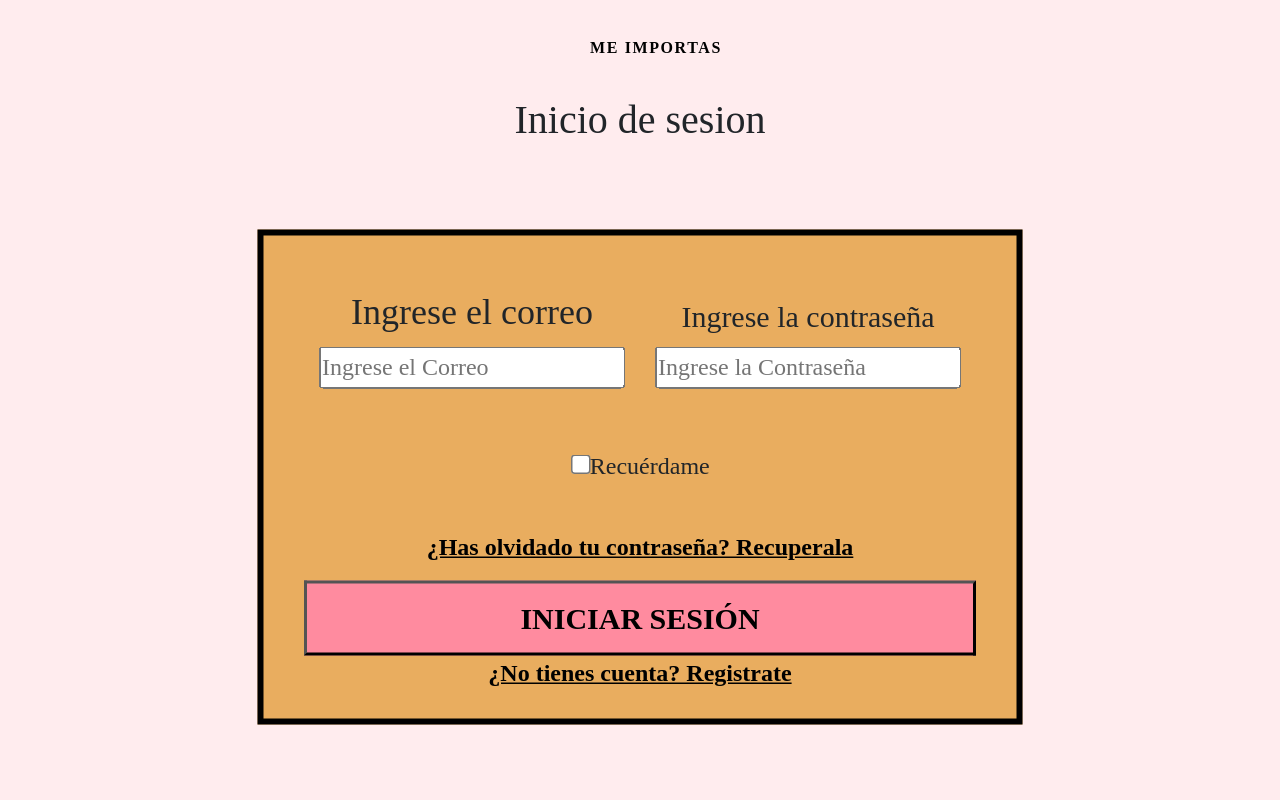
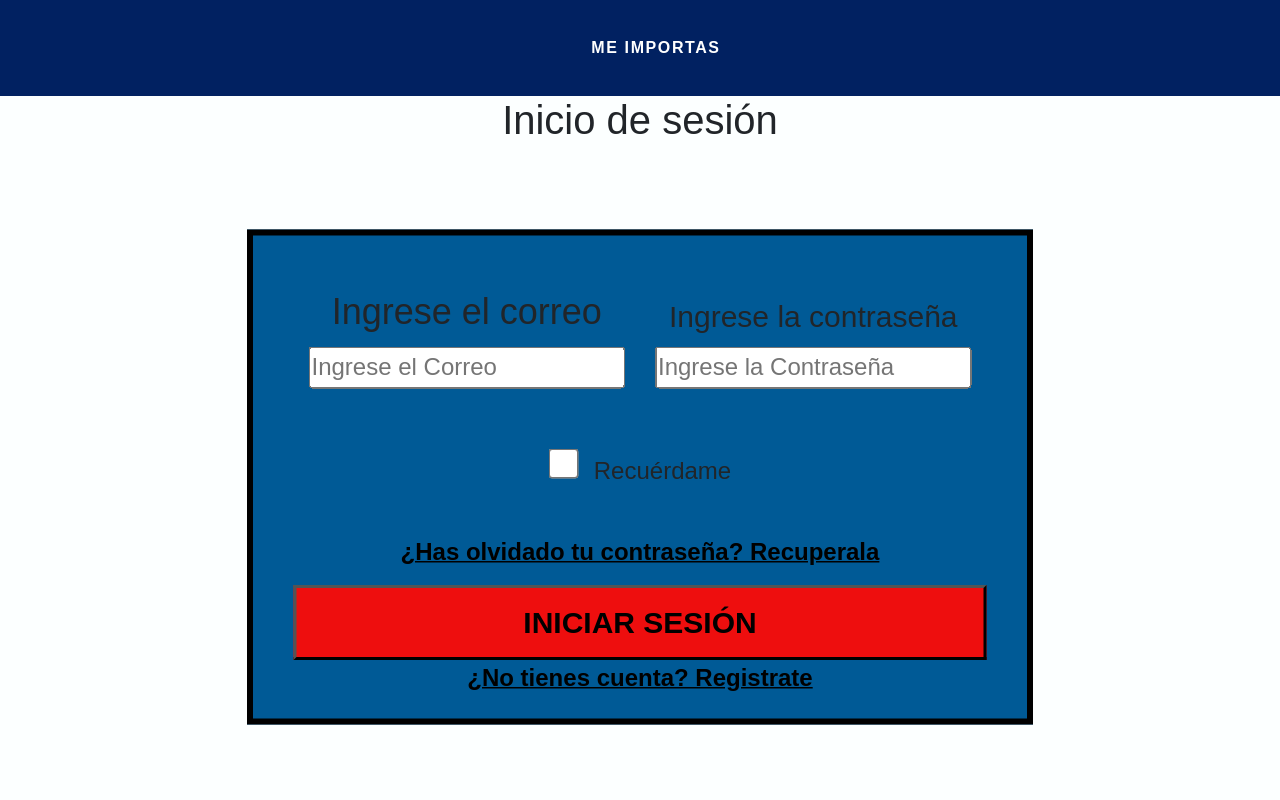
Before and after one commit to luis-alvarez1/me-importas-web, a React (Create React App) app: page / in a window 1280 px wide. Shown: the top 800 px of the page. Built offline with nearby package versions, Linux system fonts and the light colour scheme.

Commit message:
Maquetación de inicio de sesion y registro del proyecto

```diff
--- a/src/App.js
+++ b/src/App.js
@@ -1,28 +1,36 @@
+import React, { useState } from "react";
 import NavBar from "./componentes/Navbar";
 import Formulario from "./componentes/Formulario";
+import Registro from "./Registro";
+
 function App() {
+  const [isLoginPage, setIsLoginPage] = useState(true);
+
   return (
     <div className="App">
       <div className="row">
         <div className="col">
-          <NavBar/>
+          <NavBar />
         </div>
       </div>
       <div>
         <center>
-      <h1>Inicio de sesion</h1>
+          <h1>{isLoginPage ? "Inicio de sesión" : "Registro"}</h1>
         </center>
         <div
           style={{
-        display: 'flex',
-        alignItems: 'center',
-        justifyContent: 'center',
-        minHeight: '100vh',
+            display: "flex",
+            alignItems: "center",
+            justifyContent: "center",
+            minHeight: "100vh",
           }}
-    ><Formulario/>
-
+        >
+          {isLoginPage ? <Formulario /> : <Registro />}
         </div>
       </div>
+      <button onClick={() => setIsLoginPage((prev) => !prev)}>
+        {isLoginPage ? "Ir a Registro" : "Ir a Inicio de sesión"}
+      </button>
     </div>
   );
 }
--- /dev/null
+++ b/src/Registro.js
@@ -0,0 +1,18 @@
+import React from "react";
+import NavBar from "./componentes/Navbar";
+import Formreg from "./componentes/Formreg";
+
+function Registro() {
+  return (
+<div className="App">
+      <div className="row">
+        <div className="col">
+          <Formreg/>
+        </div>
+      </div>
+
+    </div>
+  );
+}
+
+export default Registro;
--- /dev/null
+++ b/src/Styles/Formreg.css
@@ -0,0 +1,57 @@
+* {
+    margin: 0;
+    padding: 0;
+    box-sizing: border-box;
+    font-family: Arial, Helvetica, sans-serif;
+  }
+
+  .formreg{
+    align-items: center;
+    justify-content: center;
+    max-width: 2000px;
+    max-height: 1000px;
+    flex-direction: column;
+    background: #005a96;
+    text-align: center;
+    padding: 27px;
+    border: 4px solid rgb(0, 0, 0);
+    height: 350px;
+    width: 170;
+    margin-top: -180px;
+    transform: scale(1.5);
+  }
+
+  .form label {
+    margin-bottom: 20px;
+    padding: 10px;
+  }
+
+  .relog {
+    color: black;
+    font-weight: bold;
+    margin-top: 30px;
+  }
+
+  .btn-1 {
+    margin-right: 30px;
+  }
+
+  .btn-2 {
+    margin-right: 58px;
+  }
+
+  .btn-3 {
+    margin-right: 80px;
+  }
+
+  .btn-6 {
+    margin-left: 40px;
+  }
+  .logbutton {
+    background-color: #ee0e0e;
+    width: 100%;
+    height: 50px;
+    font-size: 20px;
+    font-weight: bold;
+    margin-top: 10px;
+  }
--- a/src/Styles/Formulario.css
+++ b/src/Styles/Formulario.css
@@ -2,11 +2,11 @@
   margin: 0;
   padding: 0;
   box-sizing: border-box;
-  font-family: 'Times New Roman', Times, serif;
+  font-family: Arial, Helvetica, sans-serif;
 }
 
 body {
-  background: #ffecee;
+  background: #fcffff;
   min-height: 100vh;
 }
 
@@ -16,7 +16,7 @@ body {
   max-width: 2000px;
   max-height: 1000px;
   flex-direction: column;
-  background: rgb(233, 173, 95);
+  background: #005a96;
   text-align: center;
   padding: 27px;
   border: 4px solid black;
@@ -26,13 +26,20 @@ body {
   transform: scale(1.5);
 }
 
+.remeber{
+  width: 20px;
+  height: 20px;
+  margin-right: 10px;
+}
+
+
 .form label {
   margin-bottom: 20px;
   padding: 10px;
 }
 
 .logbutton {
-  background-color: rgb(255, 139, 159);
+  background-color: #ee0e0e;
   width: 100%;
   height: 50px;
   font-size: 20px;
--- /dev/null
+++ b/src/componentes/Formreg.js
@@ -0,0 +1,40 @@
+import React from "react";
+import '../Styles/Formreg.css';
+const Formreg = () => {
+    return<div className="reg">
+        <form action="" className="formreg">
+          <div>
+            <label for="">
+                <h6 className="btn-1">Ingrese el correo</h6>
+                <input className="btn-1" type="text"  id="email" placeholder='Ingrese el Correo' ClassName="space-inp"></input>
+            </label>
+            <label for="">
+                <h6 className="btn-6">Ingrese el Usuario</h6>
+                <input className="btn-6" type="text" id="name" placeholder='Ingrese el Usuario'></input>
+            </label>
+            <br></br>
+            <label for="">
+                <h6 className="btn-2">Ingresar telefono(opcional) </h6>
+                <input className="btn-2" type="text" id="number" placeholder='Ingrese el telefono'></input>
+            </label>
+            <label for="">
+                <h6 className="btn-4">Ingrese la contraseña</h6>
+                <input type="text" id="password" placeholder='Ingrese la Contraseña'></input>
+            </label>
+            <br></br>
+            <label for="">
+                <h6 className="btn-3">Confirme la contraseña</h6>
+                <input className="btn-3" type="text" id="password" placeholder='Confirme la contraseña'></input>
+            </label>
+            <label>
+            <input type="checkbox"></input>Acepto los términos <br></br>y condiciones</label>
+            </div>
+            <br></br>
+            <button id="button" className="logbutton">CREAR CUENTA</button>
+            <a href='Formulario.js' className='relog'>¿Ya tienes una cuenta? Inicia sesion</a>
+        </form>
+
+    </div>
+}
+
+export default Formreg;
--- a/src/componentes/Formulario.js
+++ b/src/componentes/Formulario.js
@@ -22,14 +22,14 @@ const Formulario = () => {
             <div>
           <label>
             <input
-              type="checkbox" checked={recuerdame} onChange={handleRecuerdameChange}/>
+              type="checkbox" checked={recuerdame} onChange={handleRecuerdameChange} className='remeber'/>
             Recuérdame
           </label>
         </div>
             <a href="#" className="forgotpas">¿Has olvidado tu contraseña? Recuperala</a>
             <br></br>
             <button id="button" className="logbutton">INICIAR SESIÓN</button>
-            <a href='#' className='forgotpas'>¿No tienes cuenta? Registrate</a>
+            <a href='' className='forgotpas'>¿No tienes cuenta? Registrate</a>
         </form>
     </div>
 }
--- a/src/componentes/Navbar.js
+++ b/src/componentes/Navbar.js
@@ -5,7 +5,7 @@ const NavBar = () => {
     <>
       <nav
       style={{
-        backgroundColor: "#ffecee",
+        backgroundColor: "#012161",
         display: "flex",
         alignItems: "center",
         justifyContent: "center",
@@ -24,7 +24,7 @@ const NavBar = () => {
             style={{
               margin: '0 1rem',
               fontWeight: 'bold',
-              color: 'black',
+              color: 'white',
               letterSpacing: '0.1rem',
               textTransform: 'uppercase',
               listStyle: 'none',
```
Lines whose indentation alone changed are shown as unchanged.
